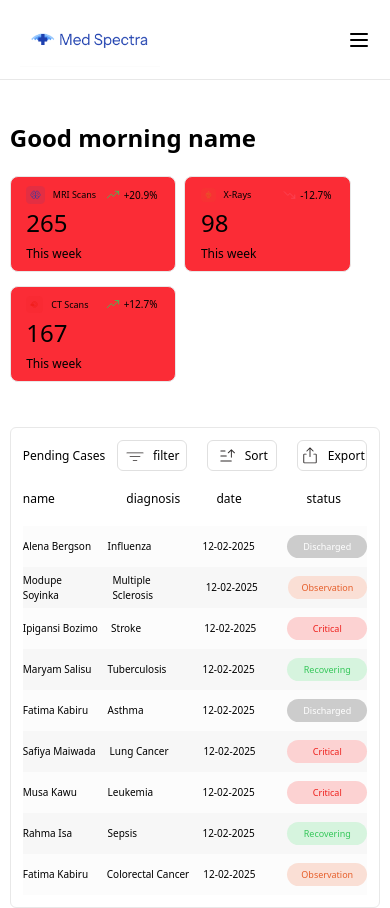
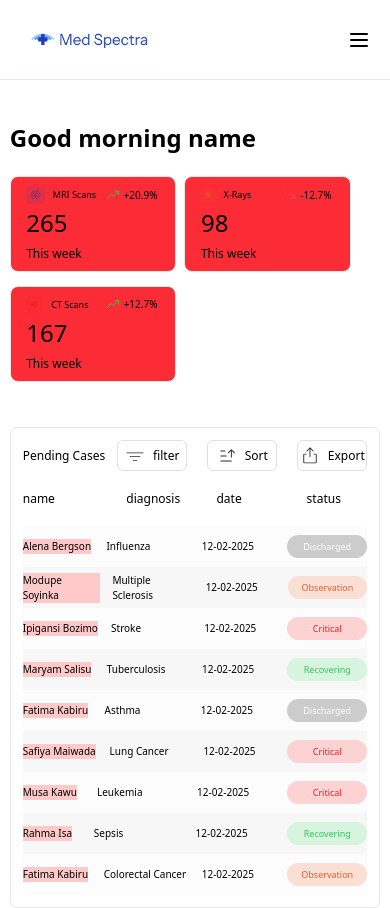
Before and after one commit to Maobugichi/medspecter, a React (Vite) app: page /medspecter/overviews/1 in a window 390 px wide. Shown: the top 908 px of the page. Built offline with nearby package versions, Linux system fonts and the light colour scheme.

Commit message:
change breakpoint xs :///

```diff
--- a/src/components/pendingcases.jsx
+++ b/src/components/pendingcases.jsx
@@ -4,7 +4,7 @@ const PendingCases = ({id,name,diagnosis,date,status,bgColor,statusColor,statusT
         <div className={`${bgColor} flex h-[41px] text-[10px]  lg:text-[14px] w-full  text-[#000000] ${spacing} items-center`}>
             {id && <input className="w-2 md:w-10" type="checkbox" />}
             {id &&  <p className={`w-auto lg:min-w-[60px] flex  items-start `}>{id}</p>}
-             <p className={` w-auto md:min-w-[120px] min-w-[70px] bg-red whitespace-wrap flex items-start break-word `}>{name}</p>
+             <p className={` w-auto md:min-w-[120px] min-w-[30px] bg-red-200 whitespace-wrap flex items-start break-word `}>{name}</p>
              <p className={` flex items-start w-auto ${id ? "min-w-[50px] xxSmall:min-w-[40px] " : "min-w-[80px] lg:min-w-[100px] smallSize:min-w-[80px]"} md:min-w-[80px] whitespace-wrap  `}>{diagnosis}</p>
              <p className={` flex items-start  w-auto min-w-[70px]  lg:min-w-[80px]`}>{date}</p>
             {treatment &&   <p className={`w-auto min-w-[70px] md:min-w-[100px] lg:min-w-[135px] whitespace-wrap   `}>{treatment}</p>}
```
